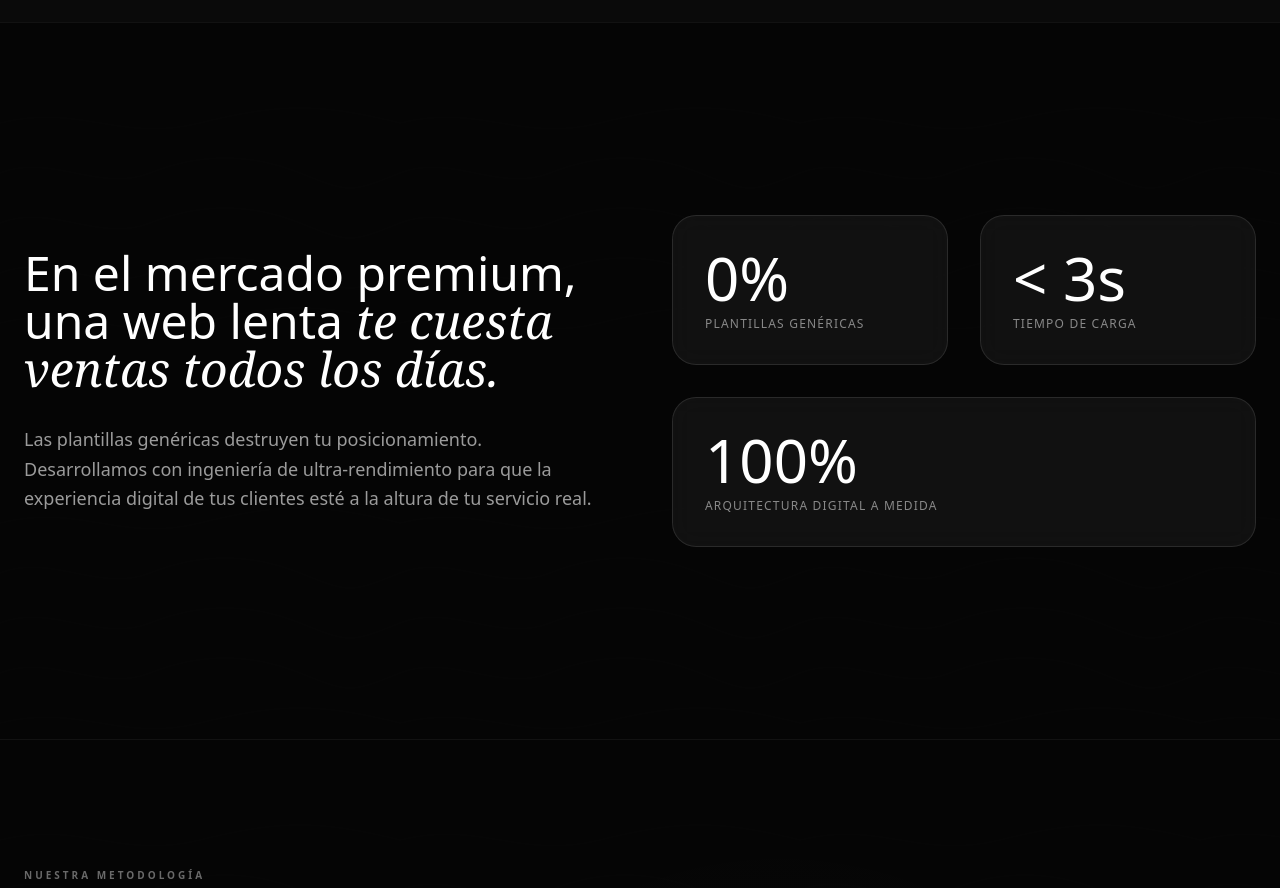
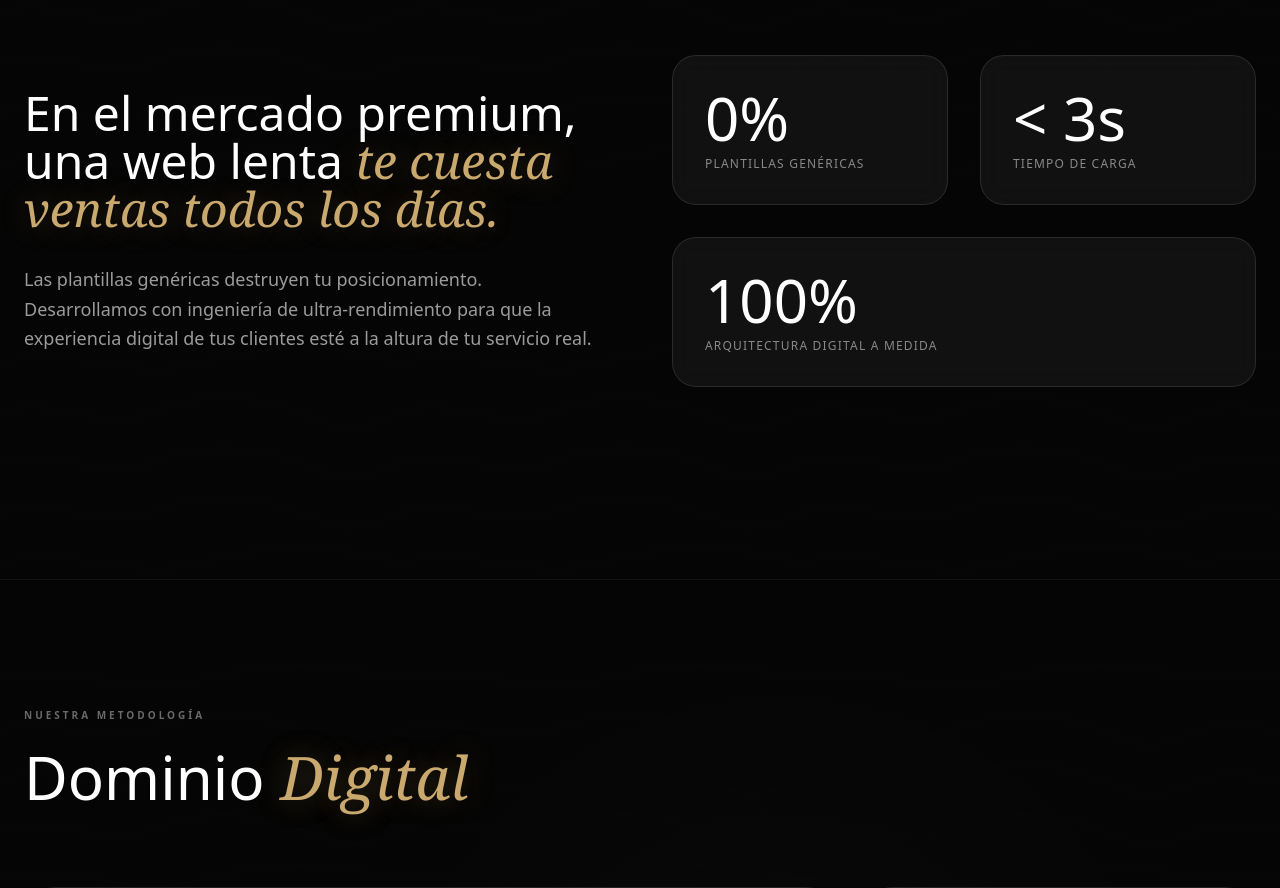
Before and after one commit to 5krbg52hf8-jpg/Studioush, a React (Vite) app: page / in a window 1280 px wide. Shown: the part 2720-3608 px from the top of the page. Built offline with nearby package versions, Linux system fonts and the light colour scheme.

Commit message:
Fix TextReveal scroll sticky, champagne gold accents, premium copywriting overhaul, block horizontal scroll

```diff
--- a/src/components/blocks/LandingSections.tsx
+++ b/src/components/blocks/LandingSections.tsx
@@ -134,7 +134,7 @@ export function StatsSection() {
                         transition={{ duration: 1 }}
                     >
                         <h2 className="text-4xl md:text-5xl font-light text-white leading-tight mb-8">
-                            En el mercado premium, una web lenta <span className="font-serif italic text-white">te cuesta ventas todos los días.</span>
+                            En el mercado premium, una web lenta <span className="font-serif italic text-gold">te cuesta ventas todos los días.</span>
                         </h2>
                         <p className="text-white/60 text-lg font-light leading-relaxed max-w-xl">
                             Las plantillas genéricas destruyen tu posicionamiento. Desarrollamos con ingeniería de ultra-rendimiento para que la experiencia digital de tus clientes esté a la altura de tu servicio real.
@@ -309,7 +309,7 @@ export function WaaSSection() {
                     className="mb-20 text-center md:text-left"
                 >
                     <p className="text-[10px] text-white/40 uppercase tracking-[0.3em] font-semibold mb-6">Nuestra Metodología</p>
-                    <h2 className="text-4xl md:text-6xl font-light text-white">Dominio <span className="font-serif italic text-white/80">Digital</span></h2>
+                    <h2 className="text-4xl md:text-6xl font-light text-white">Dominio <span className="font-serif italic text-gold">Digital</span></h2>
                 </motion.div>
 
                 <div className="grid grid-cols-1 md:grid-cols-3 gap-6 auto-rows-[minmax(250px,auto)]">
@@ -354,7 +354,7 @@ export function WaaSSection() {
                             rel="noopener noreferrer"
                             className="group relative flex items-center gap-4 bg-white/[0.03] border border-white/10 px-10 py-5 rounded-full hover:bg-white/10 hover:border-white/20 transition-all duration-500 glass"
                         >
-                            <span className="text-white text-[11px] uppercase tracking-[0.3em] font-medium">Iniciar mi Proyecto</span>
+                            <span className="text-white text-[11px] uppercase tracking-[0.3em] font-medium">Quiero mi Web Premium</span>
                             <div className="w-8 h-8 rounded-full bg-white flex items-center justify-center text-black group-hover:scale-110 transition-transform duration-500">
                                 <svg viewBox="0 0 24 24" fill="none" stroke="currentColor" strokeWidth="2.5" className="w-4 h-4">
                                     <path d="M5 12h14M12 5l7 7-7 7" />
@@ -409,7 +409,7 @@ export function ProcessSection() {
                         >
                             <p className="text-[10px] text-white/40 uppercase tracking-[0.3em] font-semibold mb-6">El Método Ush</p>
                             <h2 className="text-4xl md:text-6xl font-light text-white leading-tight mb-8">
-                                Precisión <br/><span className="font-serif italic text-white/50">Quirúrgica.</span>
+                                Precisión <br/><span className="font-serif italic text-gold">Quirúrgica.</span>
                             </h2>
                             <p className="text-white/60 text-lg font-light leading-relaxed max-w-sm">
                                 Un proceso probado para transformar marcas ordinarias en referencias absolutas de su sector.
@@ -455,9 +455,9 @@ export function ProcessSection() {
                             href="https://wa.me/5492901584322?text=Quiero%20mas%20informacion%20sobre%20el%20servicio%20de%20dise%C3%B1o%20web%20premium"
                             target="_blank"
                             rel="noopener noreferrer"
-                            className="relative px-12 py-6 bg-white text-black rounded-full font-bold text-xs uppercase tracking-widest hover:scale-105 transition-transform duration-500 shadow-[0_20px_50px_rgba(255,255,255,0.1)]"
+                            className="relative px-10 py-5 bg-white text-black rounded-full font-bold text-xs uppercase tracking-widest hover:scale-105 transition-transform duration-500 shadow-[0_20px_50px_rgba(255,255,255,0.1)]"
                         >
-                            Empezar mi Transformación
+                            Agendar Consulta Gratuita
                         </a>
                     </MagneticButton>
                 </motion.div>
@@ -494,7 +494,7 @@ export function PortfolioSection() {
                         transition={{ duration: 1 }}
                     >
                         <p className="text-[10px] text-white/40 uppercase tracking-[0.3em] font-semibold mb-6">Selección de Proyectos</p>
-                        <h2 className="text-4xl md:text-6xl font-light text-white">Casos de <span className="font-serif italic text-white/80">Éxito</span></h2>
+                        <h2 className="text-4xl md:text-6xl font-light text-white">Casos de <span className="font-serif italic text-gold">Éxito</span></h2>
                     </motion.div>
                 </div>
 
@@ -569,7 +569,7 @@ export function TestimonialSection() {
                 >
                     <div className="w-3 h-3 bg-white/30 rotate-45 mx-auto mb-12" />
                     <p className="text-3xl md:text-5xl lg:text-6xl font-serif italic text-white leading-tight mb-16 drop-shadow-2xl max-w-5xl mx-auto">
-                        "Nuestro filtro es claro: si no podemos desarrollar la mejor web de tu sector, <span className="text-transparent bg-clip-text bg-gradient-to-r from-white/60 to-white">no tomamos el proyecto</span>."
+                        "Nuestro filtro es claro: si no podemos desarrollar la mejor web de tu sector, <span className="text-gold">no tomamos el proyecto</span>."
                     </p>
                     <div className="inline-flex flex-col items-center">
                         <div className="w-px h-12 bg-white/20 mb-6" />
@@ -601,7 +601,7 @@ export function FooterSection() {
 
                     <h2 className="text-5xl md:text-7xl font-light text-white tracking-tight mb-8 drop-shadow-2xl">
                         Dejá de competir por precio.<br/>
-                        <span className="font-serif italic text-white">Empezá a competir por autoridad.</span>
+                        <span className="font-serif italic text-gold">Empezá a competir por autoridad.</span>
                     </h2>
                     <p className="text-white/50 text-lg font-light leading-relaxed max-w-2xl mx-auto mb-16">
                         Trabajamos con dueños de negocio que entienden el valor de una primera impresión impecable. Si buscás una web que justifique tus tarifas, hablemos.
@@ -609,7 +609,7 @@ export function FooterSection() {
 
                     <MagneticButton distance={0.5}>
                         <a href="https://wa.me/5492901584322?text=Quiero%20mas%20informacion%20sobre%20el%20servicio%20de%20dise%C3%B1o%20web%20premium" target="_blank" rel="noopener noreferrer" className="block bg-white/5 rounded-full p-2 border border-white/10 glass backdrop-blur-md hover:border-white/20 hover:shadow-[0_0_40px_rgba(255,255,255,0.1)] transition-all duration-700">
-                            <ShinyButton className="px-12 py-4 text-sm uppercase tracking-widest font-medium">Elevar mi Marca</ShinyButton>
+                            <ShinyButton className="px-10 py-4 text-sm uppercase tracking-widest font-medium">Hablemos de tu Proyecto</ShinyButton>
                         </a>
                     </MagneticButton>
                 </motion.div>
--- a/src/components/ui/text-reveal.tsx
+++ b/src/components/ui/text-reveal.tsx
@@ -16,12 +16,12 @@ export const TextRevealByWord: FC<TextRevealByWordProps> = ({
 
   const { scrollYProgress } = useScroll({
     target: targetRef,
-    offset: ["start 0.9", "end 1"],
+    offset: ["start end", "end start"],
   });
   const words = text.split(" ");
 
   return (
-    <div ref={targetRef} className={cn("relative z-0 min-h-[200vh]", className)}>
+    <div ref={targetRef} className={cn("relative z-0 min-h-[180vh]", className)}>
       <div className="sticky top-0 mx-auto flex h-[100dvh] max-w-5xl items-center bg-transparent px-[1rem]">
         <p className="flex flex-wrap p-5 text-3xl font-light text-white/20 md:p-8 md:text-5xl lg:p-10 lg:text-6xl xl:text-7xl">
           {words.map((word, i) => {
--- a/src/index.css
+++ b/src/index.css
@@ -24,6 +24,11 @@
     --border: 240 3.7% 15.9%;
     --input: 240 3.7% 15.9%;
     --ring: 240 4.9% 83.9%;
+
+    /* Champagne Gold Palette */
+    --gold: #C9A96E;
+    --gold-light: #D4B980;
+    --gold-dark: #A8874E;
   }
 }
 
@@ -34,11 +39,13 @@
   html {
     scroll-behavior: smooth;
     scroll-padding-top: 120px;
+    overflow-x: hidden;
   }
   body {
     @apply bg-background text-foreground;
     font-feature-settings: "rlig" 1, "calt" 1;
     font-family: 'Inter', system-ui, sans-serif;
+    overflow-x: hidden;
   }
 }
 
@@ -50,3 +57,16 @@
 .bg-radial-vignette {
   background: radial-gradient(circle at center, transparent 0%, rgba(0, 0, 0, 0.4) 100%);
 }
+
+/* Champagne Gold accent text */
+.text-gold {
+  color: var(--gold);
+  text-shadow: 0 0 30px rgba(201, 169, 110, 0.3), 0 0 60px rgba(201, 169, 110, 0.1);
+}
+
+.text-gold-subtle {
+  background: linear-gradient(135deg, var(--gold-light), var(--gold), var(--gold-dark));
+  -webkit-background-clip: text;
+  -webkit-text-fill-color: transparent;
+  background-clip: text;
+}
```
